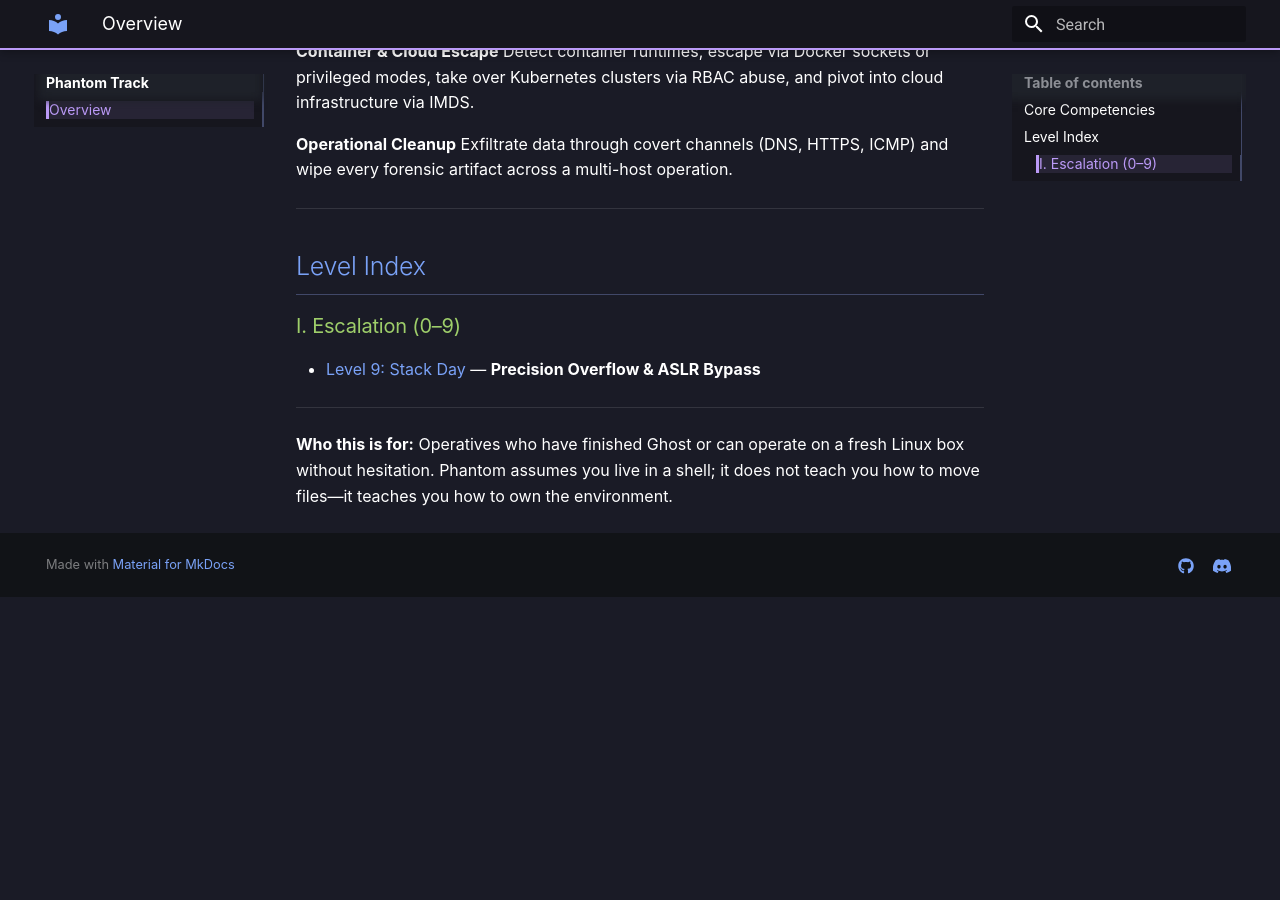
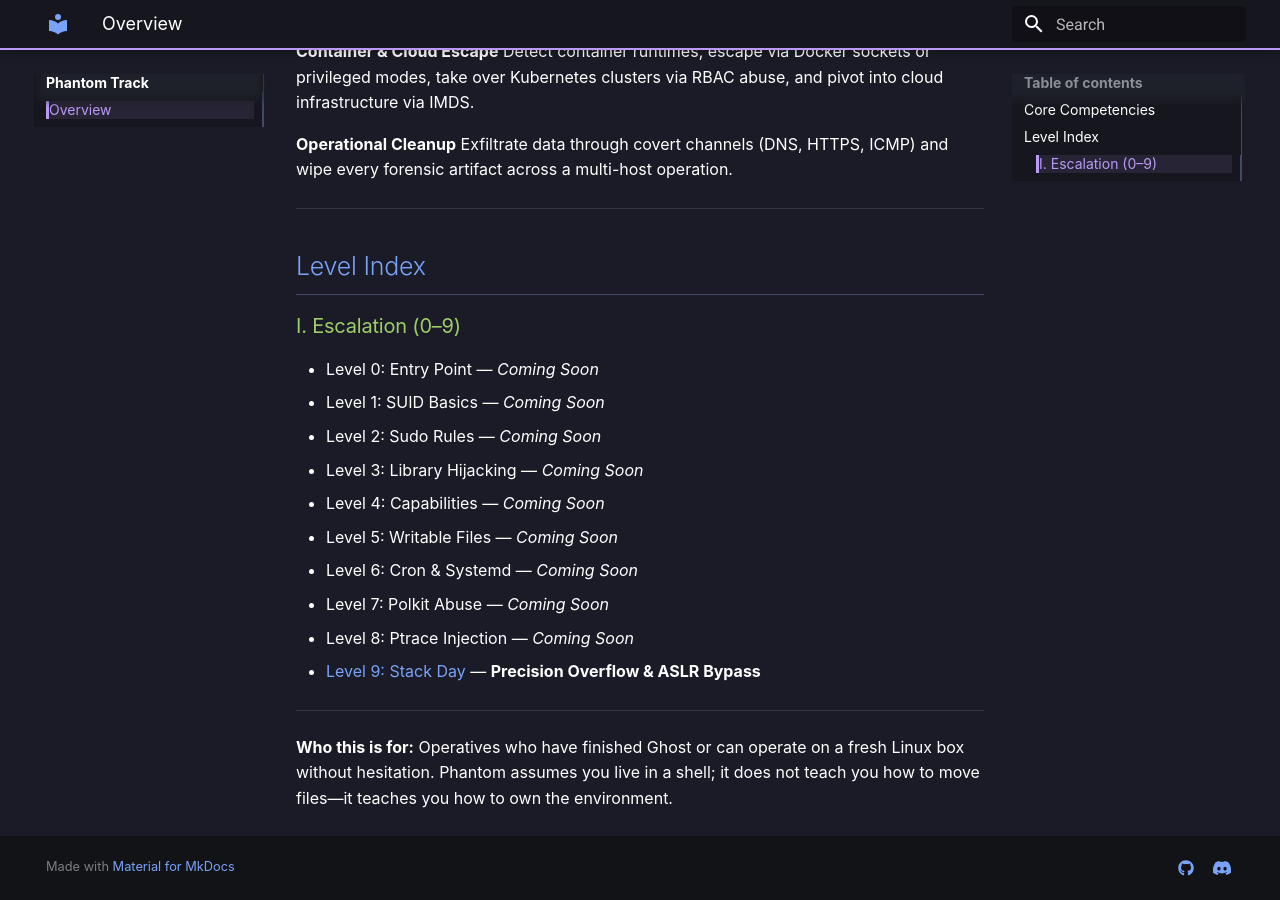
Before and after one commit to 0xm1sk/breachlab-docs, an MkDocs documentation site: the page built from docs/phantom/index.md, in a window 1280 px wide and 900 px high, scrolled down 750 px. Built offline with MkDocs 1.6.1 and Material for MkDocs 9.7.7, drawn with Linux system fonts in a browser that asks for light colours; before the commit the page ends 1347 px from its top, so only the background shows below that.

Commit message:
docs(phantom): add placeholders for levels 0-8

```diff
--- a/docs/phantom/index.md
+++ b/docs/phantom/index.md
@@ -29,6 +29,15 @@ Exfiltrate data through covert channels (DNS, HTTPS, ICMP) and wipe every forens
 ## Level Index
 
 ### I. Escalation (0–9)
+- Level 0: Entry Point — *Coming Soon*
+- Level 1: SUID Basics — *Coming Soon*
+- Level 2: Sudo Rules — *Coming Soon*
+- Level 3: Library Hijacking — *Coming Soon*
+- Level 4: Capabilities — *Coming Soon*
+- Level 5: Writable Files — *Coming Soon*
+- Level 6: Cron & Systemd — *Coming Soon*
+- Level 7: Polkit Abuse — *Coming Soon*
+- Level 8: Ptrace Injection — *Coming Soon*
 - [Level 9: Stack Day](./lvl9.md) — **Precision Overflow & ASLR Bypass**
 
 ---
```
